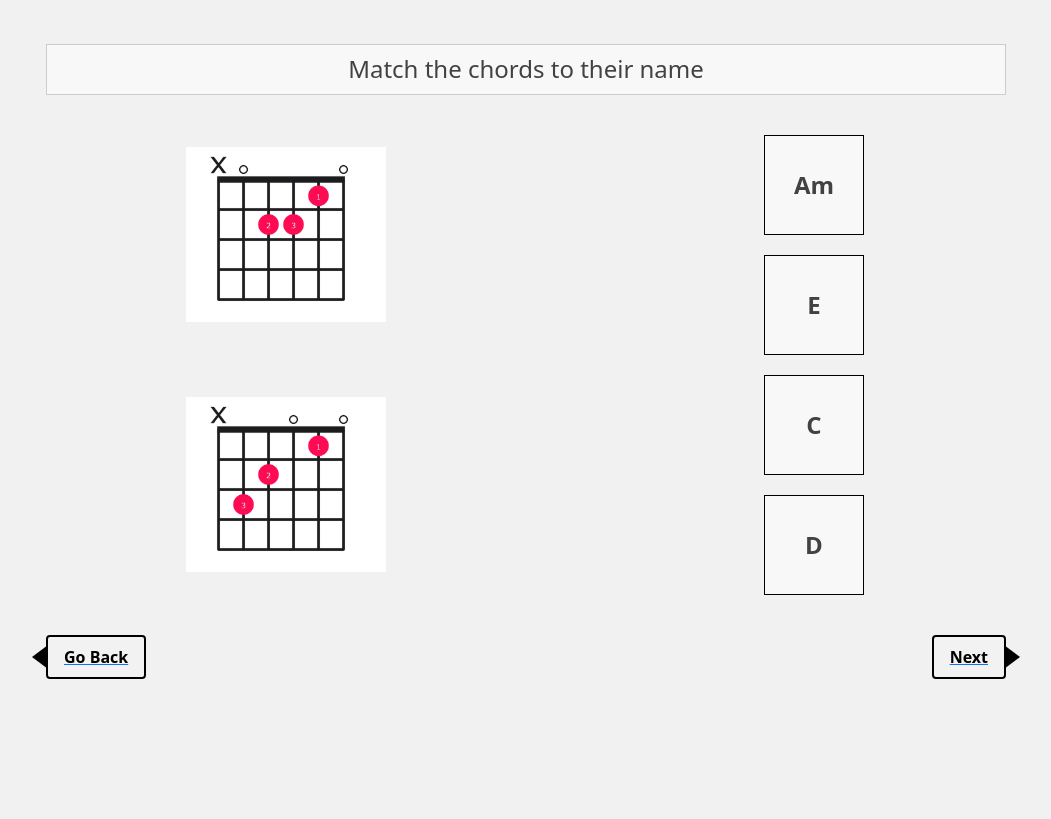
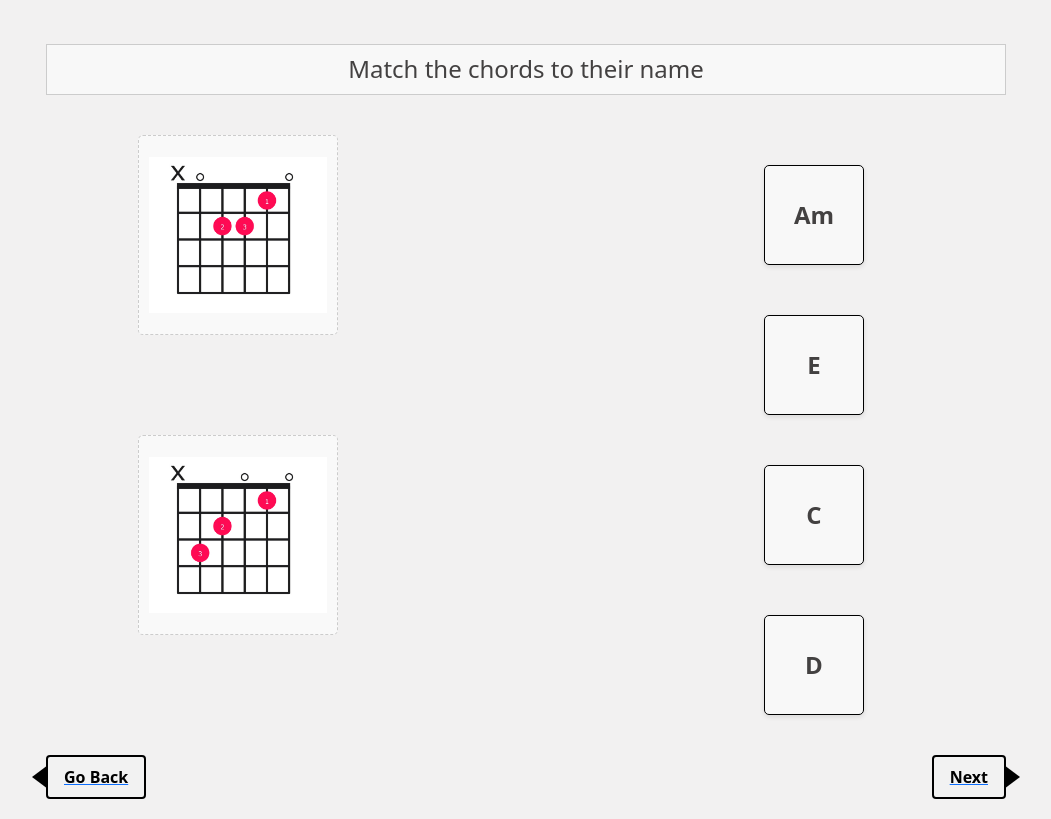
Before and after one commit to SamuelLaki/guitar-learning-app, a Flask app: page /quiz/1 in a window 1280 px wide. Shown: the part 46-865 px from the top of the page, without its empty margins (114-1165 px from the left). Before the commit the page ends 725 px from the top, so only its background shows below. Run offline with Flask 3, Linux system fonts and the light colour scheme; some libraries are stand-ins or nearby versions.

Commit message:
finished full quiz implementaion

```diff
--- a/server.py
+++ b/server.py
@@ -102,6 +102,38 @@ quiz_data = [
             }
         ],
         "options": ["G", "A", "C", "Am"]
+    },
+    {
+        "page": 3,
+        "chords": [
+            {
+                "id": "chord1",
+                "chord_id": 3,  # Reference to E chord
+                "correctAnswer": "E"
+            },
+            {
+                "id": "chord2",
+                "chord_id": 5,  # Reference to Em chord
+                "correctAnswer": "Em"
+            }
+        ],
+        "options": ["E", "Em", "Dm", "G"]
+    },
+    {
+        "page": 4,
+        "chords": [
+            {
+                "id": "chord1",
+                "chord_id": 2,  # Reference to D chord
+                "correctAnswer": "D"
+            },
+            {
+                "id": "chord2",
+                "chord_id": 6,  # Reference to Dm chord
+                "correctAnswer": "Dm"
+            }
+        ],
+        "options": ["D", "Dm", "A", "Em"]
     }
 ]
 
--- a/static/main.css
+++ b/static/main.css
@@ -229,20 +229,25 @@ body {
     justify-content: space-between;
     margin: 40px 0;
     position: relative;
+    min-height: 500px; /* Ensure enough space for the diagrams and options */
 }
 
 .chord-diagrams {
-    width: 50%;
+    width: 40%;
     display: flex;
     flex-direction: column;
-    gap: 50px;
+    gap: 100px; /* Increased space between chord diagrams */
+    align-items: center;
 }
 
 .chord-diagram {
     position: relative;
     width: 200px;
     height: 200px;
-    margin: 0 auto;
+    border: 1px dashed #ccc;
+    padding: 10px;
+    border-radius: 5px;
+    background-color: #f9f9f9;
 }
 
 .chord-image {
@@ -255,15 +260,17 @@ body {
     width: 40%;
     display: flex;
     flex-direction: column;
-    gap: 20px;
+    gap: 50px; /* Increased space between options */
+    align-items: center;
+    margin-top: 30px; /* Add some top margin to center vertically */
 }
 
 .chord-option {
     position: relative;
     width: 100px;
     height: 100px;
-    margin: 0 auto;
     cursor: pointer;
+    user-select: none;
 }
 
 .chord-name {
@@ -276,14 +283,18 @@ body {
     background-color: #f8f8f8;
     font-size: 24px;
     font-weight: bold;
+    border-radius: 5px;
+    box-shadow: 0 2px 5px rgba(0, 0, 0, 0.1);
 }
 
 .chord-option.correct .chord-name {
     background-color: #adff2f;
+    border-color: #7fb718;
 }
 
 .chord-option.incorrect .chord-name {
     background-color: #ff6b6b;
+    border-color: #c43c3c;
 }
 
 .navigation-buttons {
--- a/templates/quiz.html
+++ b/templates/quiz.html
@@ -40,9 +40,15 @@
         </a>
         {% endif %}
 
+        {% if page_num < 4 %}
         <a href="{{ url_for('quiz_page', page_num=page_num+1) }}" class="next-btn">
             <div class="arrow-button right-arrow">Next</div>
         </a>
+        {% else %}
+        <a href="{{ url_for('learn') }}" class="next-btn">
+            <div class="arrow-button right-arrow">Finish</div>
+        </a>
+        {% endif %}
     </div>
 </div>
 
@@ -57,18 +63,29 @@
 
     $(document).ready(function() {
         // Initialize drag and drop
-        $(".chord-diagram").droppable({
-            accept: ".chord-option",
-            drop: handleChordDrop
-        });
+        initializeQuiz();
+    });
 
+    function initializeQuiz() {
+        // Make chord options draggable
         $(".chord-option").draggable({
             revert: "invalid",
             helper: "clone",
             containment: ".quiz-content",
             cursor: "move"
         });
-    });
+
+        // Make chord diagrams droppable
+        $(".chord-diagram").droppable({
+            accept: ".chord-option",
+            drop: handleChordDrop,
+            tolerance: "intersect"
+        });
+
+        // Clear any existing arrows and feedback
+        $(".connection-arrow").remove();
+        $(".feedback-bubble").remove();
+    }
 
     function handleChordDrop(event, ui) {
         var chordDiagram = $(this);
@@ -78,18 +95,23 @@
         var correctAnswer = chordDiagram.data('answer');
         var userAnswer = draggedOption.data('chord');
 
-        // Create or get the arrow
-        var arrow = chordDiagram.find('.connection-arrow');
+        // Create or update the connection arrow
+        var arrowId = chordDiagram.attr('id') + '-to-' + draggedOption.attr('id');
+        var arrow = $('#' + arrowId);
+
         if (arrow.length === 0) {
-            arrow = $('<div class="connection-arrow"></div>');
-            chordDiagram.append(arrow);
+            arrow = $('<div class="connection-arrow" id="' + arrowId + '"></div>');
+            $('body').append(arrow); // Append to body to avoid parent container issues
         }
 
-        // Position the arrow
-        positionConnectionArrow(chordDiagram, draggedOption, arrow);
+        // Remove existing feedback for this option
+        draggedOption.find('.feedback-bubble').remove();
 
-        // Remove existing feedback
-        $('.feedback-bubble').remove();
+        // Remove existing arrow for this chord
+        $('.connection-arrow[id^="' + chordDiagram.attr('id') + '"]').not('#' + arrowId).remove();
+
+        // Draw the arrow
+        drawConnectionArrow(chordDiagram, draggedOption, arrow);
 
         // Show feedback
         if (correctAnswer === userAnswer) {
@@ -115,31 +137,76 @@
         }
     }
 
-    function positionConnectionArrow(from, to, arrow) {
+    function drawConnectionArrow(from, to, arrow) {
+        // Get positions relative to the viewport
         var fromRect = from[0].getBoundingClientRect();
         var toRect = to[0].getBoundingClientRect();
 
-        // Calculate midpoints
-        var fromX = fromRect.left + fromRect.width / 2;
-        var fromY = fromRect.top + fromRect.height / 2;
-        var toX = toRect.left + toRect.width / 2;
-        var toY = toRect.top + toRect.height / 2;
+        // Calculate the starting and ending points
+        var fromCenterX = fromRect.left + fromRect.width / 2;
+        var fromCenterY = fromRect.top + fromRect.height / 2;
+        var toCenterX = toRect.left + toRect.width / 2;
+        var toCenterY = toRect.top + toRect.height / 2;
 
-        // Calculate angle and distance
-        var angle = Math.atan2(toY - fromY, toX - fromX) * 180 / Math.PI;
-        var distance = Math.sqrt(Math.pow(toX - fromX, 2) + Math.pow(toY - fromY, 2));
+        // Adjust for scroll position
+        var scrollX = window.pageXOffset || document.documentElement.scrollLeft;
+        var scrollY = window.pageYOffset || document.documentElement.scrollTop;
 
-        // Set arrow position
+        fromCenterX += scrollX;
+        fromCenterY += scrollY;
+        toCenterX += scrollX;
+        toCenterY += scrollY;
+
+        // Calculate angle and length
+        var angle = Math.atan2(toCenterY - fromCenterY, toCenterX - fromCenterX) * 180 / Math.PI;
+        var length = Math.sqrt(Math.pow(toCenterX - fromCenterX, 2) + Math.pow(toCenterY - fromCenterY, 2));
+
+        // Apply to the arrow element
         arrow.css({
             'position': 'absolute',
-            'left': fromX + 'px',
-            'top': fromY + 'px',
-            'width': distance + 'px',
+            'left': fromCenterX + 'px',
+            'top': fromCenterY + 'px',
+            'width': length + 'px',
+            'height': '2px',
+            'background-color': 'black',
+            'transform-origin': '0 0',
             'transform': 'rotate(' + angle + 'deg)',
-            'transform-origin': '0 0',
-            'border-top': '2px solid black',
-            'z-index': '1000'
+            'z-index': '1000',
+            'pointer-events': 'none' // So the arrow doesn't interfere with draggable elements
+        });
+
+        // Add arrow head
+        var arrowHead = arrow.find('.arrow-head');
+        if (arrowHead.length === 0) {
+            arrowHead = $('<div class="arrow-head"></div>');
+            arrow.append(arrowHead);
+        }
+
+        arrowHead.css({
+            'position': 'absolute',
+            'right': '-8px',
+            'top': '-4px',
+            'width': '0',
+            'height': '0',
+            'border-top': '5px solid transparent',
+            'border-bottom': '5px solid transparent',
+            'border-left': '8px solid black'
         });
     }
+
+    // Handle window resize to reposition arrows
+    $(window).resize(function() {
+        $('.connection-arrow').each(function() {
+            var arrowId = $(this).attr('id');
+            var parts = arrowId.split('-to-');
+            if (parts.length === 2) {
+                var fromElement = $('#' + parts[0]);
+                var toElement = $('#' + parts[1]);
+                if (fromElement.length > 0 && toElement.length > 0) {
+                    drawConnectionArrow(fromElement, toElement, $(this));
+                }
+            }
+        });
+    });
 </script>
 {% endblock %}
```
Also changed, not shown: other parts of static/main.css (+39 -3 lines).
